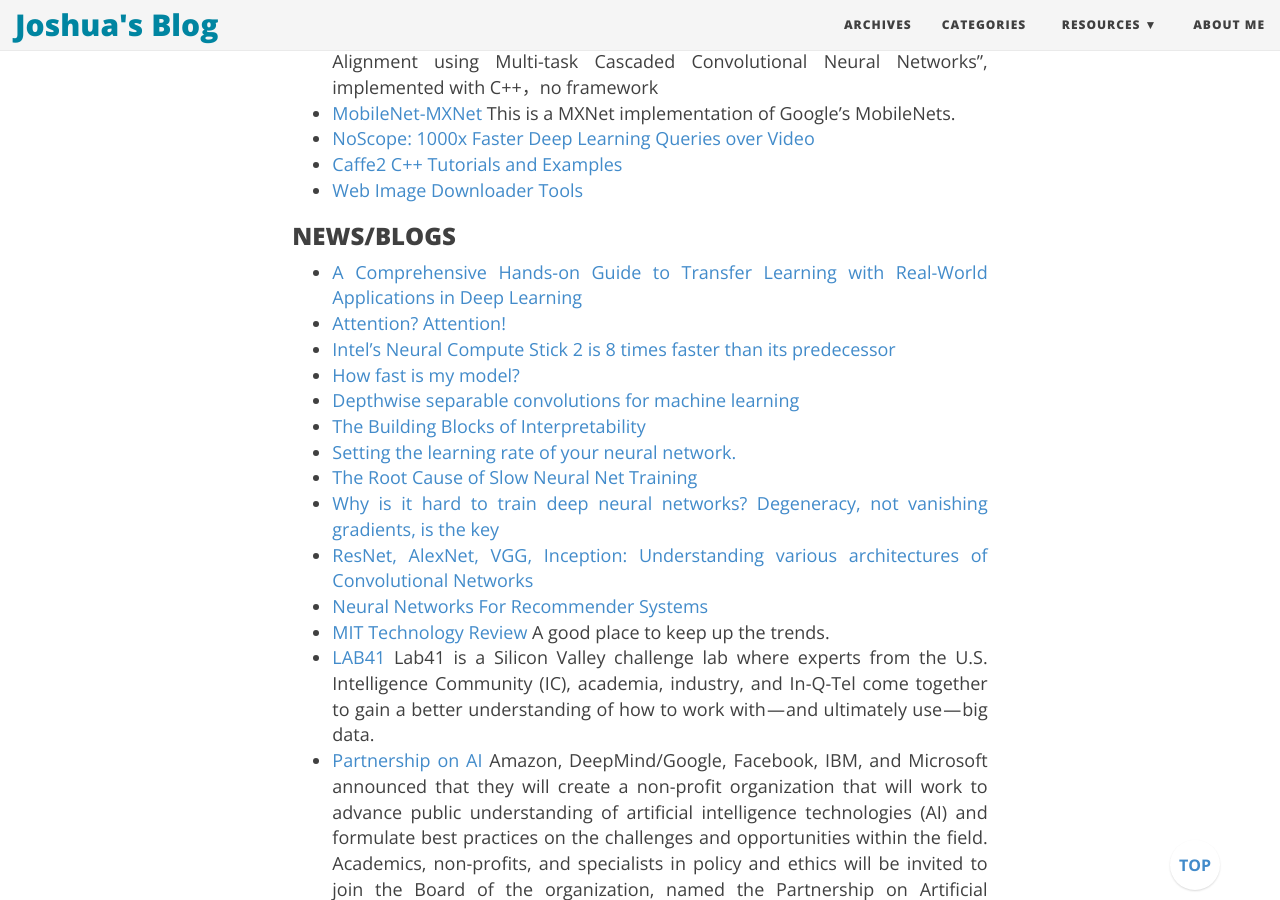
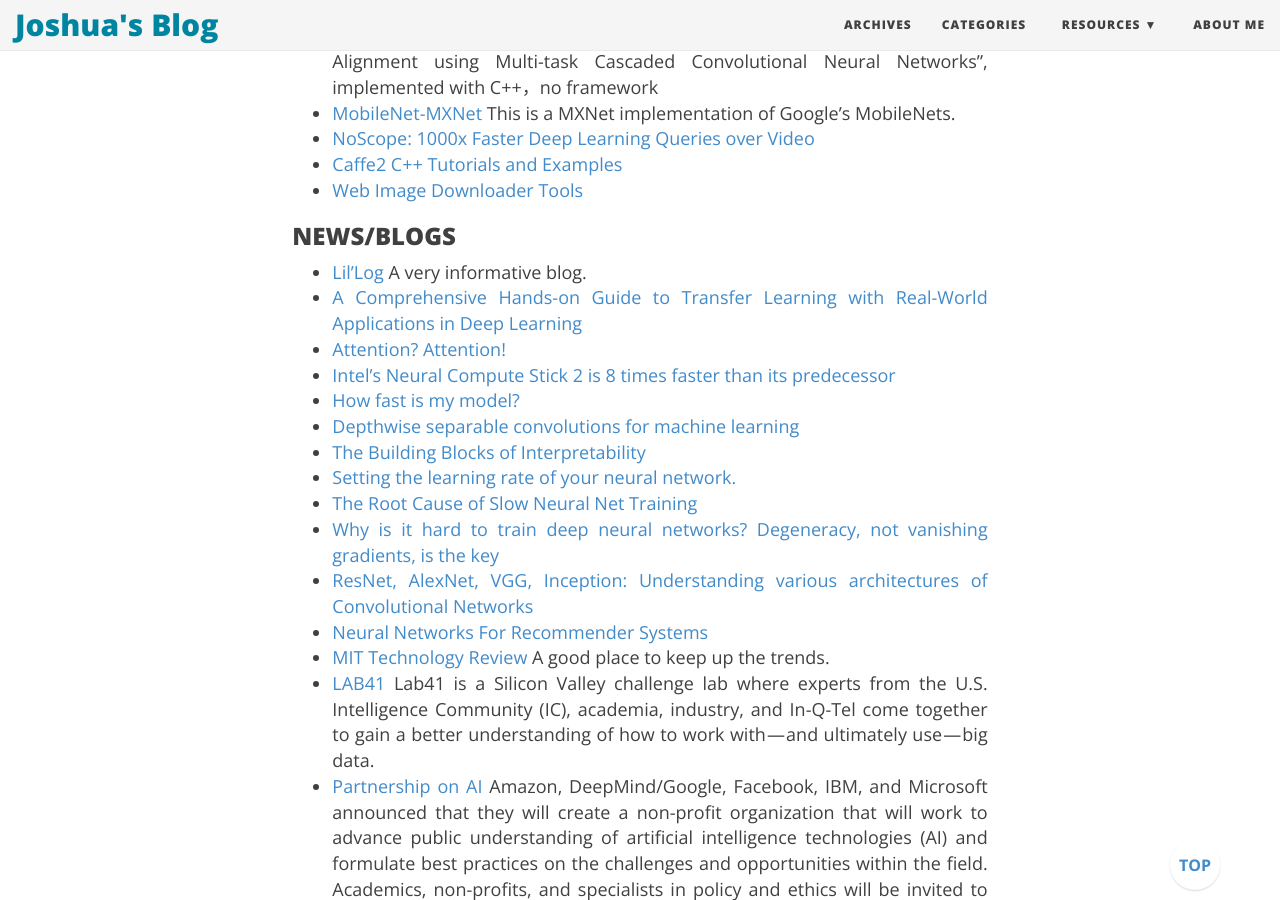
Before and after one commit to joshua19881228/joshua19881228.github.io, a Jekyll site: the page built from _posts/Computer_Vision/2016-08-25-my-jumble-of-computer-vision.md, in a window 1280 px wide and 900 px high, scrolled down 33639 px. Built offline with Jekyll 4.4.1, drawn with Linux system fonts in a browser that asks for light colours; nearby versions of some CDN libraries; formulas are drawn with MathJax 3; comment, search, counter and statistics services are not loaded.

Commit message:
update post

```diff
--- a/_posts/Computer_Vision/2016-08-25-my-jumble-of-computer-vision.md
+++ b/_posts/Computer_Vision/2016-08-25-my-jumble-of-computer-vision.md
@@ -885,6 +885,7 @@
 
 ### NEWS/BLOGS ###
 
+* [Lil'Log](https://lilianweng.github.io/) A very informative blog.
 * [A Comprehensive Hands-on Guide to Transfer Learning with Real-World Applications in Deep Learning](https://towardsdatascience.com/a-comprehensive-hands-on-guide-to-transfer-learning-with-real-world-applications-in-deep-learning-212bf3b2f27a)
 * [Attention? Attention!](https://lilianweng.github.io/lil-log/2018/06/24/attention-attention.html)
 * [Intel’s Neural Compute Stick 2 is 8 times faster than its predecessor](https://venturebeat.com/2018/11/14/intels-neural-compute-stick-2-is-8-times-faster-than-its-predecessor/)
```
